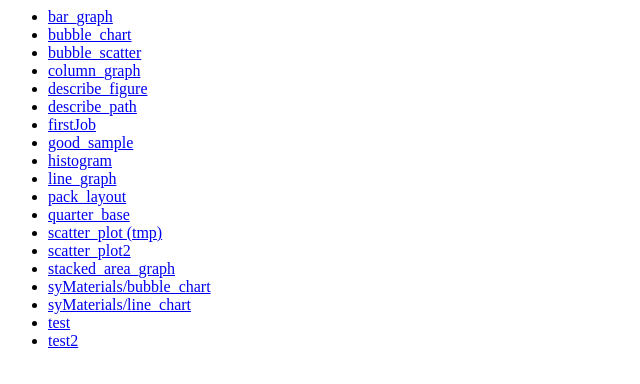
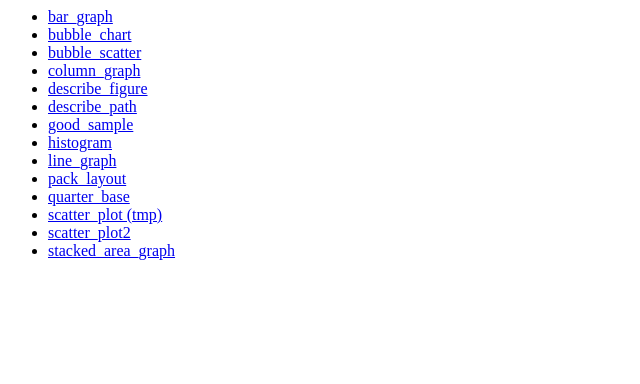
Before and after one commit to Hirosaji/d3-examples, a website: page index.html in a window 1280 px wide. Shown: the whole page, without its empty margins (0-640 px from the left). Drawn offline with Linux system fonts and the light colour scheme.

Commit message:
edit index.html

```diff
--- a/index.html
+++ b/index.html
@@ -5,7 +5,6 @@
 	<li><a href="./column_graph">column_graph</a></li>
 	<li><a href="./describe_figure">describe_figure</a></li>
 	<li><a href="./describe_path">describe_path</a></li>
-	<li><a href="./firstJob">firstJob</a></li>
 	<li><a href="./good_sample">good_sample</a></li>
 	<li><a href="./histogram">histogram</a></li>
 	<li><a href="./line_graph">line_graph</a></li>
@@ -14,8 +13,4 @@
 	<li><a href="./scatter_plot (tmp)">scatter_plot (tmp)</a></li>
 	<li><a href="./scatter_plot2">scatter_plot2</a></li>
 	<li><a href="./stacked_area_graph">stacked_area_graph</a></li>
-	<li><a href="./syMaterials/bubble_chart">syMaterials/bubble_chart</a></li>
-	<li><a href="./syMaterials/line_chart">syMaterials/line_chart</a></li>
-	<li><a href="./test">test</a></li>
-	<li><a href="./test2">test2</a></li>
 </ul>
```
